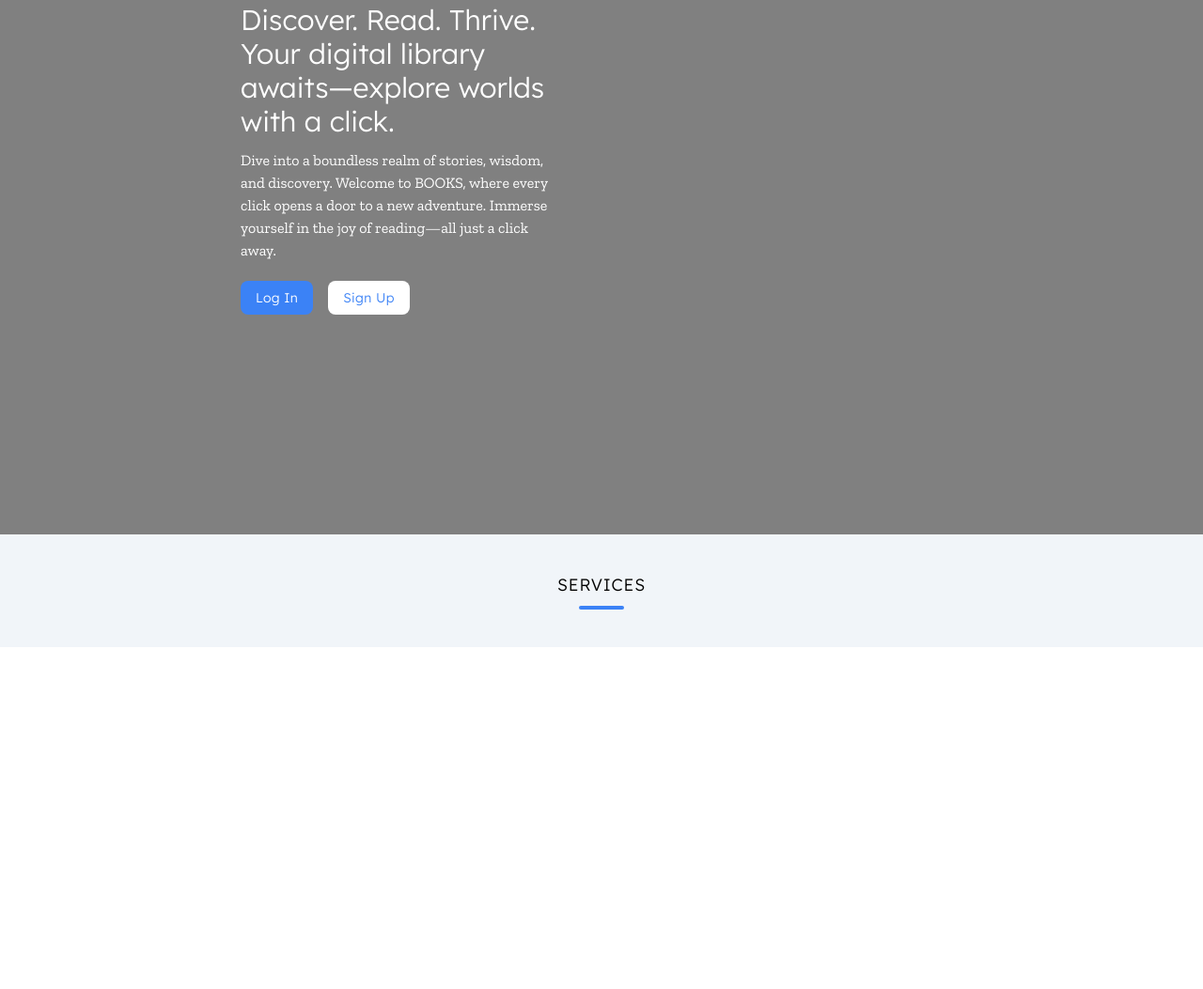
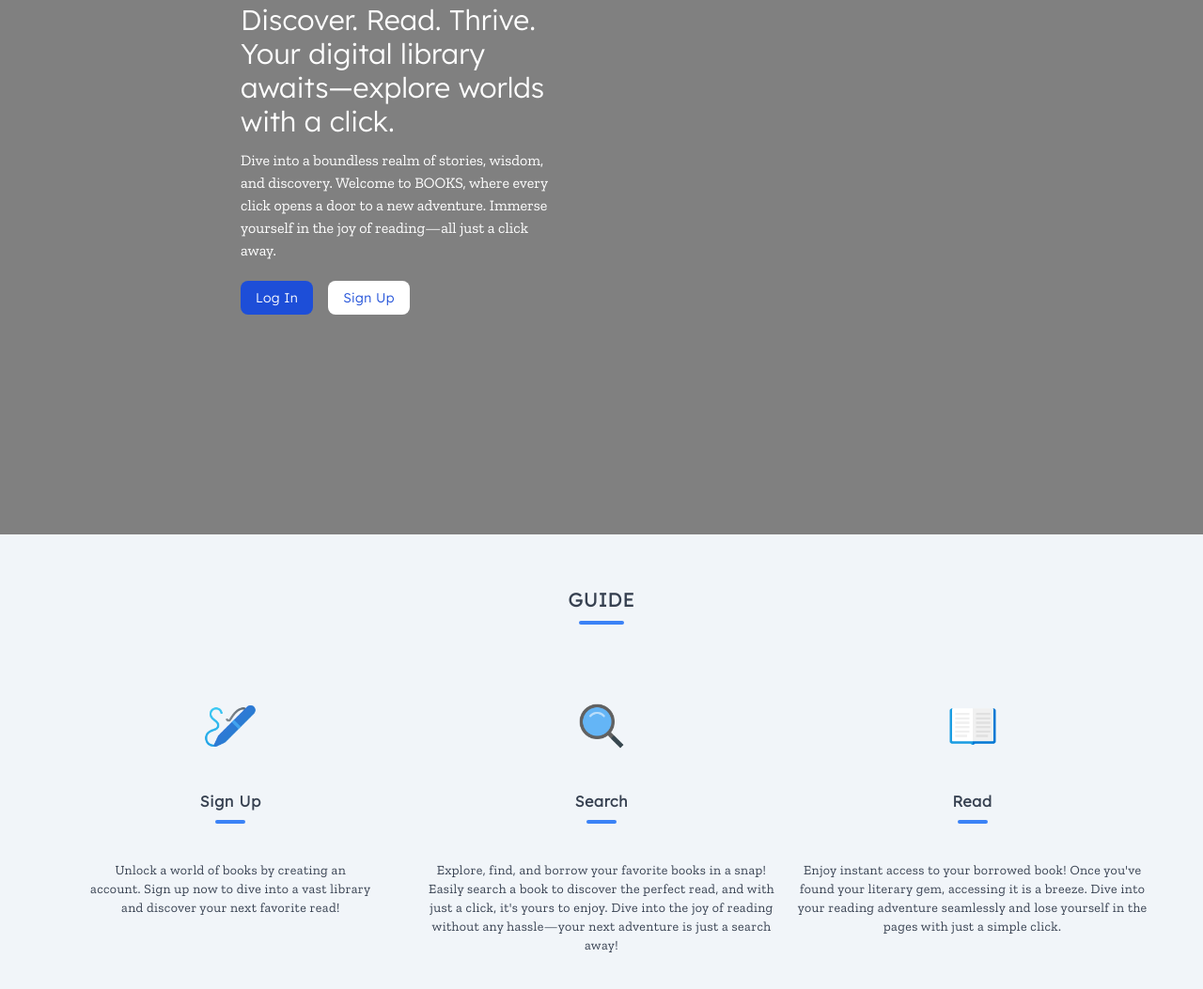
Before and after one commit to kaykayleen23/library_management_system, a website: page dist/index.html in a window 1280 px wide. Shown: the part 231-1284 px from the top of the page at 94% size. Before the commit the page ends 920 px from the top, so only its background shows below. Drawn offline with nearby package versions, Linux system fonts and the light colour scheme.

Commit message:
landing2

```diff
--- a/dist/index.html
+++ b/dist/index.html
@@ -15,8 +15,9 @@
     <nav class="bg-transparent text-white dark:bg-gray-900 fixed w-full z-20 top-0 left-0">
         <div class="max-w-screen-xl flex flex-wrap items-center justify-between mx-auto p-4">
             <a href="" class="flex items-center">
-                <img src="/img/book.png" class="h-8 mr-3" alt="Flowbite Logo">
-                <span class="self-center text-2xl font-lexend font-semibold whitespace-nowrap dark:text-white tracking-wide">BOOKS</span>
+                <img src="/img/book-logo.png" class="h-8 mr-3" alt="Flowbite Logo">
+                <span
+                    class="self-center text-2xl font-lexend font-semibold whitespace-nowrap dark:text-white tracking-wide">BOOKS</span>
             </a>
             <div class=" bg-transparent">
 
@@ -41,7 +42,7 @@
                     </li>
                     <li>
                         <a href="#"
-                            class="block py-2 pl-3 pr-4 font-lexend tracking-widest font-semibold text-white rounded hover:bg-gray-100 md:hover:bg-transparent md:hover:text-blue-500 md:p-0 md:dark:hover:text-blue-500 dark:text-white dark:hover:bg-gray-700 dark:hover:text-white md:dark:hover:bg-transparent dark:border-gray-700">About</a>
+                            class="block py-2 pl-3 pr-4 font-lexend tracking-widest font-semibold text-white rounded hover:bg-gray-100 md:hover:bg-transparent md:hover:text-blue-500 md:p-0 md:dark:hover:text-blue-500 dark:text-white dark:hover:bg-gray-700 dark:hover:text-white md:dark:hover:bg-transparent dark:border-gray-700">Guide</a>
                     </li>
                     <li>
                         <a href="#"
@@ -59,24 +60,66 @@
     <div class="bg-hero h-screen w-full bg-cover">
         <div class="h-full w-full backdrop-brightness-50 flex justify-left items-center">
             <div class=" px-64 w-2/3">
-                <h1 class="text-white text-3xl mb-3 font-lexend">Discover. Read. Thrive. Your digital library awaits—explore worlds with a click.</h1>
-                <p class="text-md text-white font-zilla mb-5">Dive into a boundless realm of stories, wisdom, and discovery. Welcome to BOOKS, where every click opens a door to a new adventure. Immerse yourself in the joy of reading—all just a click away.</p>
+                <h1 class="text-white text-3xl mb-3 font-lexend">Discover. Read. Thrive. Your digital library
+                    awaits—explore worlds with a click.</h1>
+                <p class="text-md text-white font-zilla mb-5">Dive into a boundless realm of stories, wisdom, and
+                    discovery. Welcome to BOOKS, where every click opens a door to a new adventure. Immerse yourself in
+                    the joy of reading—all just a click away.</p>
                 <div class="flex md:order-2 gap-4 mt-5">
                     <button type="button"
-                    class="text-white font-lexend tracking-wide bg-blue-500 hover:bg-white hover:text-blue-700 focus:ring-4 focus:outline-none focus:ring-blue-300 font-medium rounded-lg text-sm px-4 py-2 text-center mr-3 md:mr-0 dark:bg-blue-600 dark:hover:bg-blue-700 dark:focus:ring-blue-800">Log
-                    In</button>
-                <button type="button"
-                    class="text-blue-500 font-lexend tracking-wide bg-white hover:bg-blue-700 hover:text-white focus:ring-4 focus:outline-none focus:ring-blue-300 font-medium rounded-lg text-sm px-4 py-2 text-center mr-3 md:mr-0 dark:bg-blue-600 dark:hover:bg-blue-700 dark:focus:ring-blue-800">Sign
-                    Up</button>
+                        class="text-white font-lexend tracking-wide bg-blue-700 hover:bg-white hover:text-blue-700 focus:ring-4 focus:outline-none focus:ring-blue-300 font-medium rounded-lg text-sm px-4 py-2 text-center mr-3 md:mr-0 dark:bg-blue-600">Log
+                        In</button>
+                    <button type="button"
+                        class="text-blue-700 font-lexend tracking-wide bg-white hover:bg-blue-700 hover:text-white focus:ring-4 focus:outline-none focus:ring-blue-300 font-medium rounded-lg text-sm px-4 py-2 text-center mr-3 md:mr-0 dark:bg-blue-600">Sign
+                        Up</button>
                 </div>
             </div>
         </div>
     </div>
-    <!--services section-->
-    <div class="bg-slate-100 p-10">
-        <h2 class="text-center font-lexend text-lg tracking-wider mb-2">SERVICES</h2>
-        <div class="flex justify-center items-center">
+    <!--guide section-->
+    <div class="bg-slate-100 p-14">
+        <h2 class="text-center font-lexend text-xl tracking-wider mb-2 font-bold text-gray-700">GUIDE</h2>
+        <div class="flex justify-center items-center mb-20">
             <hr class="w-12 h-1 bg-blue-500 border-0 rounded dark:bg-gray-700">
+        </div>
+        <div class="grid grid-cols-3 gap-4">
+            <div class="px-10">
+                <div class="flex items-center justify-center mb-10">
+                    <img src="/img/signup-guide.png" alt="signup" class="w-14">
+                </div>
+                <h3 class="text-md font-lexend tracking-wider mb-2 text-center font-semibold text-gray-700">Sign Up</h3>
+                <div class="flex justify-center items-center mb-10">
+                    <hr class="w-8 h-1 bg-blue-500 border-0 rounded dark:bg-gray-700">
+                </div>
+                <p class="text-sm font-zilla tracking-wide text-center text-gray-700">Unlock a world of books by
+                    creating an account. Sign up now to dive into a vast library and discover your next favorite read!
+                </p>
+            </div>
+            <div>
+                <div class="flex items-center justify-center mb-10">
+                    <img src="/img/search-guide.png" alt="search" class="w-14">
+                </div>
+                <h3 class="text-md font-lexend tracking-wider mb-2 text-center font-semibold text-gray-700">Search</h3>
+                <div class="flex justify-center items-center mb-10">
+                    <hr class="w-8 h-1 bg-blue-500 border-0 rounded dark:bg-gray-700">
+                </div>
+                <p class="text-sm font-zilla tracking-wide text-center text-gray-700">Explore, find, and borrow your
+                    favorite books in a snap! Easily search a book to discover the perfect read, and with just a
+                    click, it's yours to enjoy. Dive into the joy of reading without any hassle—your next adventure is
+                    just a search away!</p>
+            </div>
+            <div>
+                <div class="flex items-center justify-center mb-10">
+                    <img src="/img/book-guide.png" alt="book" class="w-14">
+                </div>
+                <h3 class="text-md font-lexend tracking-wider mb-2 text-center font-semibold text-gray-700">Read</h3>
+                <div class="flex justify-center items-center mb-10">
+                    <hr class="w-8 h-1 bg-blue-500 border-0 rounded dark:bg-gray-700">
+                </div>
+                <p class="text-sm font-zilla tracking-wide text-center text-gray-700">Enjoy instant access to your
+                    borrowed book! Once you've found your literary gem, accessing it is a breeze. Dive into your reading
+                    adventure seamlessly and lose yourself in the pages with just a simple click.</p>
+            </div>
         </div>
     </div>
 </body>
```
Also changed, not shown: dist/output.css, img/book-guide.png (added), img/book-logo.png (renamed from img/book.png), img/search-guide.png (added), img/signup-guide.png (added).
